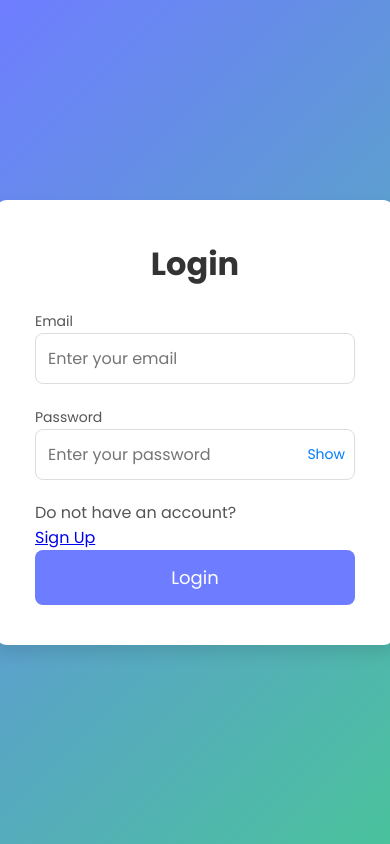
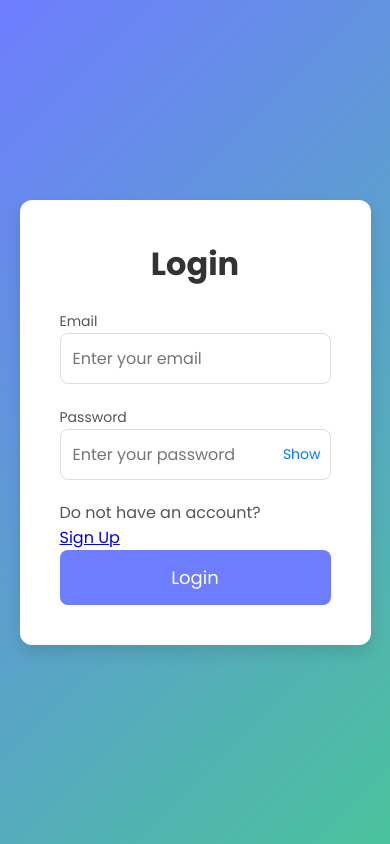
Before and after one commit to DhanushSaiCoder/OpenChat, a React (Create React App) app in the folder frontend/chat-app/: page /auth/login in a window 390 px wide. Built offline with nearby package versions, Linux system fonts and the light colour scheme; no server answers.

Commit message:
login , signup

```diff
--- a/frontend/chat-app/src/styles/Login.css
+++ b/frontend/chat-app/src/styles/Login.css
@@ -6,7 +6,7 @@
     align-items: center;
     flex-direction: column;
     height: 100vh;
-    background: linear-gradient(135deg, #6E7DFF, #4AC29C);
+    background: linear-gradient(135deg, #6e7dff, #4ac29c);
     font-family: "Segoe UI", Tahoma, Geneva, Verdana, sans-serif;
 }
 
@@ -57,13 +57,13 @@
 }
 
 .input:focus {
-    border-color: #6E7DFF;
+    border-color: #6e7dff;
 }
 
 .button {
     padding: 14px;
     font-size: 18px;
-    background-color: #6E7DFF;
+    background-color: #6e7dff;
     color: #fff;
     border: none;
     border-radius: 8px;
@@ -134,3 +134,10 @@
     color: red;
     font-size: 14px;
 }
+
+@media (max-width: 768px) {
+    .card {
+        width: 90vw;
+        max-width: 90vw;
+    }
+}
```
Lines whose indentation alone changed are shown as unchanged.
